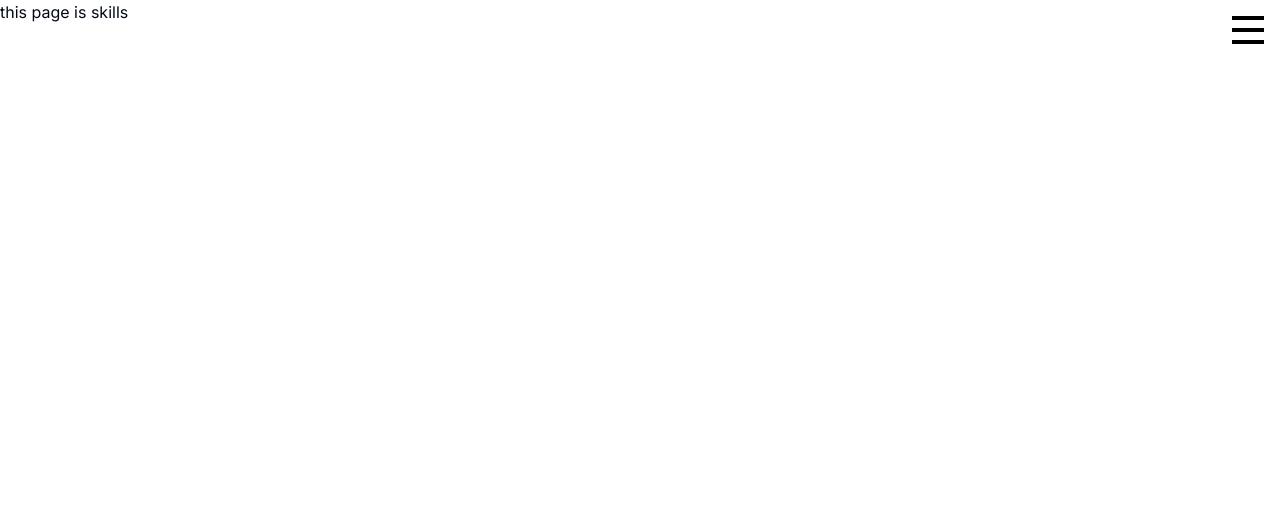
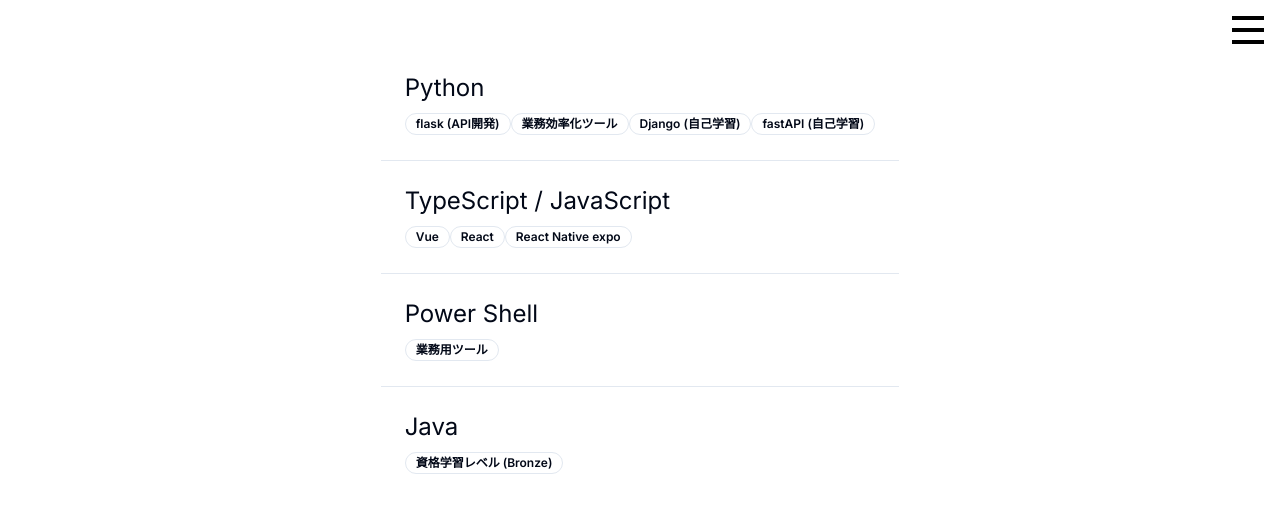
Before and after one commit to ksdeveloper0201/atDNC, a Next.js app: page /skills in a window 1280 px wide. Shown: the top 512 px of the page. Built offline with nearby package versions, Linux system fonts and the light colour scheme.

Commit message:
menuに記載されているページを用意

```diff
--- a/app/blog/page.tsx
+++ b/app/blog/page.tsx
@@ -1,7 +1,5 @@
 const BlogPage: React.FC = () => {
-    return (
-        <div>this page is blog</div>
-    )
-}
+  return <div>this page is blog</div>;
+};
 
 export default BlogPage;
--- /dev/null
+++ b/app/cmsBlog/page.tsx
@@ -0,0 +1,5 @@
+const CmsBlogPage: React.FC = () => {
+  return <div>this page is cms blog</div>;
+};
+
+export default CmsBlogPage;
--- a/app/page.tsx
+++ b/app/page.tsx
@@ -4,7 +4,6 @@
 import MenuComponent from "@/components/MenuComponent";
 
 const Home: React.FC = () => {
-
   return (
     <main>
       <Intro />
--- a/app/skills/page.tsx
+++ b/app/skills/page.tsx
@@ -1,7 +1,47 @@
+import { Separator } from "@/components/ui/separator";
+import { Badge } from "@/components/ui/badge";
+
 const SkillPage: React.FC = () => {
-    return (
-        <div>this page is skills</div>
-    )
-}
+  return (
+    <div>
+      <div className="menu-container flex justify-center pt-12">
+        <ul className="list-inside">
+          <li className="m-6 text-2xl">
+            <span className="text-2xl">Python</span>
+            <div>
+              <Badge variant="outline">flask (API開発)</Badge>
+              <Badge variant="outline">業務効率化ツール</Badge>
+              <Badge variant="outline">Django (自己学習)</Badge>
+              <Badge variant="outline">fastAPI (自己学習)</Badge>
+            </div>
+          </li>
+          <Separator className="my-2" />
+          <li className="m-6 text-2xl">
+            <span className="text-2xl">TypeScript / JavaScript</span>
+            <div>
+              <Badge variant="outline">Vue</Badge>
+              <Badge variant="outline">React</Badge>
+              <Badge variant="outline">React Native expo</Badge>
+            </div>
+          </li>
+          <Separator className="my-2" />
+          <li className="m-6 text-2xl">
+            <span className="text-2xl">Power Shell</span>
+            <div>
+              <Badge variant="outline">業務用ツール</Badge>
+            </div>
+          </li>
+          <Separator className="my-2" />
+          <li className="m-6 text-2xl">
+            <span className="text-2xl">Java</span>
+            <div>
+              <Badge variant="outline">資格学習レベル (Bronze)</Badge>
+            </div>
+          </li>
+        </ul>
+      </div>
+    </div>
+  );
+};
 
-export default SkillPage
+export default SkillPage;
--- a/components/ClientLayout.tsx
+++ b/components/ClientLayout.tsx
@@ -1,21 +1,27 @@
-'use client';
+"use client";
 
-import { useState } from 'react';
-import HamburgerMenu from '@/components/HamburgerMenu';
-import MenuComponent from '@/components/MenuComponent';
+import { useState } from "react";
+import HamburgerMenu from "@/components/HamburgerMenu";
+import MenuComponent from "@/components/MenuComponent";
 
-const ClientLayout: React.FC<{ children: React.ReactNode }> = ({ children }) => {
-    const [isOpen, setIsOpen] = useState<boolean>(false)
-    const toggleMenu = () => {
-        setIsOpen(!isOpen)
-    }
+const ClientLayout: React.FC<{ children: React.ReactNode }> = ({
+  children,
+}) => {
+  const [isOpen, setIsOpen] = useState<boolean>(false);
+  const toggleMenu = () => {
+    setIsOpen(!isOpen);
+  };
 
-    return (
-        <div className='relative'>
-            <HamburgerMenu isOpen={isOpen} toggleMenu={toggleMenu} classValue='absolute top-4 right-4' />
-            {isOpen ? <MenuComponent /> : children}
-        </div>
-    )
-}
+  return (
+    <div className="relative">
+      <HamburgerMenu
+        isOpen={isOpen}
+        toggleMenu={toggleMenu}
+        classValue="absolute top-4 right-4"
+      />
+      {isOpen ? <MenuComponent /> : children}
+    </div>
+  );
+};
 
 export default ClientLayout;
--- a/components/MenuComponent.tsx
+++ b/components/MenuComponent.tsx
@@ -1,12 +1,23 @@
 const MenuComponent = () => {
   return (
     <div className="display-container">
-            <div className='menu-container flex justify-center pt-12'>
+      <div className="menu-container flex justify-center pt-12">
         <ul className="list-inside">
-                    <li className='m-6 text-2xl'><a href="/intro">Introduction</a></li>
-                    <li className='m-6 text-2xl'><a href="/skills">skills</a></li>
-                    <li className='m-6 text-2xl'><a href="/products">products</a></li>
-                    <li className='m-6 text-2xl'><a href='/blog'>blog</a></li>
+          <li className="m-6 text-2xl">
+            <a href="/intro">Introduction</a>
+          </li>
+          <li className="m-6 text-2xl">
+            <a href="/skills">skills</a>
+          </li>
+          <li className="m-6 text-2xl">
+            <a href="/products">products</a>
+          </li>
+          <li className="m-6 text-2xl">
+            <a href="/cmsBlog">skill blog (microCMS)</a>
+          </li>
+          <li className="m-6 text-2xl">
+            <a href="/blog">others blog (self api)</a>
+          </li>
         </ul>
       </div>
     </div>
--- /dev/null
+++ b/components/ui/badge.tsx
@@ -0,0 +1,36 @@
+import * as React from "react"
+import { cva, type VariantProps } from "class-variance-authority"
+
+import { cn } from "@/lib/utils"
+
+const badgeVariants = cva(
+  "inline-flex items-center rounded-full border px-2.5 py-0.5 text-xs font-semibold transition-colors focus:outline-none focus:ring-2 focus:ring-ring focus:ring-offset-2",
+  {
+    variants: {
+      variant: {
+        default:
+          "border-transparent bg-primary text-primary-foreground hover:bg-primary/80",
+        secondary:
+          "border-transparent bg-secondary text-secondary-foreground hover:bg-secondary/80",
+        destructive:
+          "border-transparent bg-destructive text-destructive-foreground hover:bg-destructive/80",
+        outline: "text-foreground",
+      },
+    },
+    defaultVariants: {
+      variant: "default",
+    },
+  }
+)
+
+export interface BadgeProps
+  extends React.HTMLAttributes<HTMLDivElement>,
+    VariantProps<typeof badgeVariants> {}
+
+function Badge({ className, variant, ...props }: BadgeProps) {
+  return (
+    <div className={cn(badgeVariants({ variant }), className)} {...props} />
+  )
+}
+
+export { Badge, badgeVariants }
--- /dev/null
+++ b/components/ui/separator.tsx
@@ -0,0 +1,31 @@
+"use client"
+
+import * as React from "react"
+import * as SeparatorPrimitive from "@radix-ui/react-separator"
+
+import { cn } from "@/lib/utils"
+
+const Separator = React.forwardRef<
+  React.ElementRef<typeof SeparatorPrimitive.Root>,
+  React.ComponentPropsWithoutRef<typeof SeparatorPrimitive.Root>
+>(
+  (
+    { className, orientation = "horizontal", decorative = true, ...props },
+    ref
+  ) => (
+    <SeparatorPrimitive.Root
+      ref={ref}
+      decorative={decorative}
+      orientation={orientation}
+      className={cn(
+        "shrink-0 bg-border",
+        orientation === "horizontal" ? "h-[1px] w-full" : "h-full w-[1px]",
+        className
+      )}
+      {...props}
+    />
+  )
+)
+Separator.displayName = SeparatorPrimitive.Root.displayName
+
+export { Separator }
```
Also changed, not shown: app/products/page.tsx (+3 -5 lines), app/Intro/page.tsx (indentation only). Lines whose indentation alone changed are shown as unchanged.
